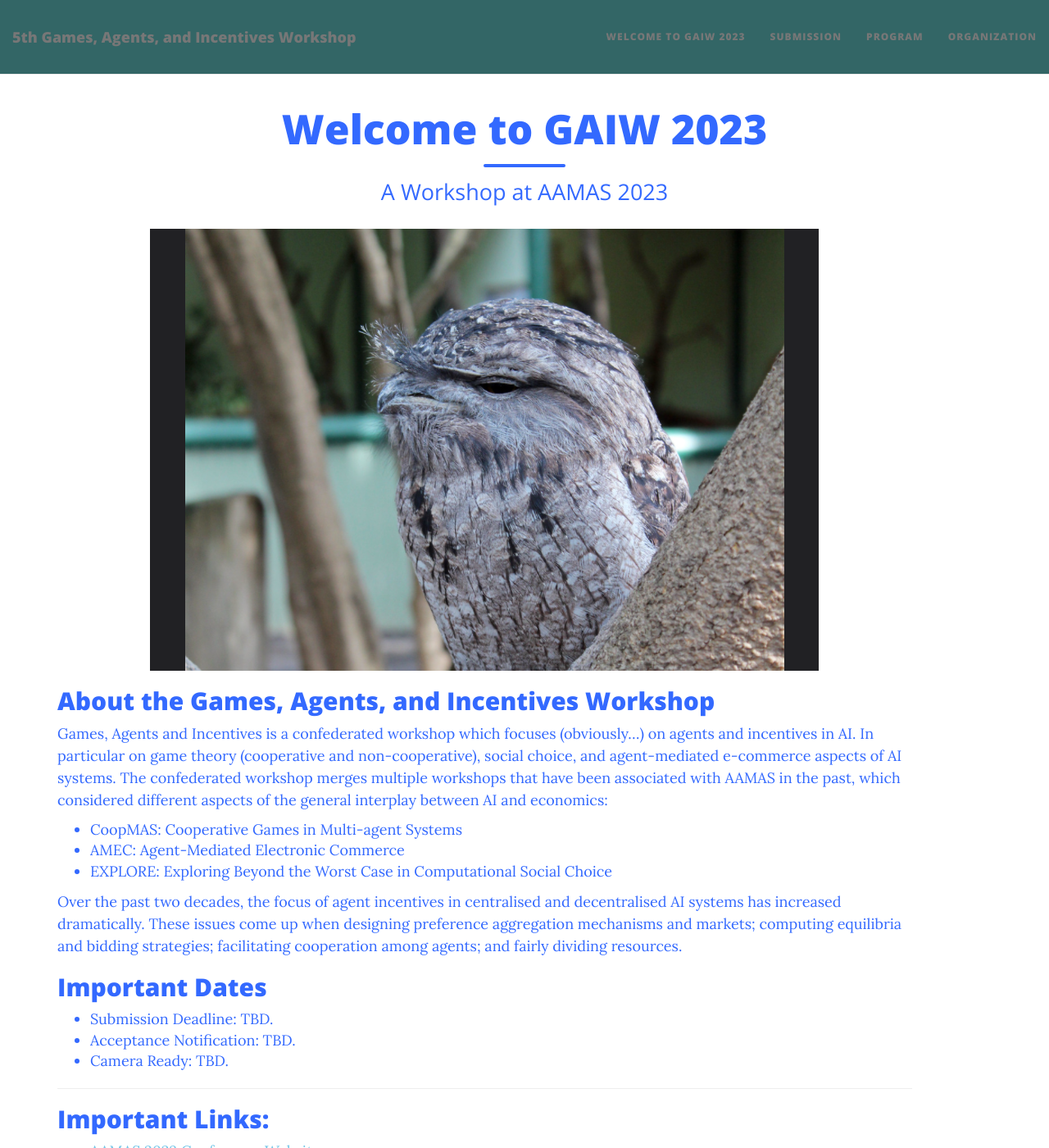
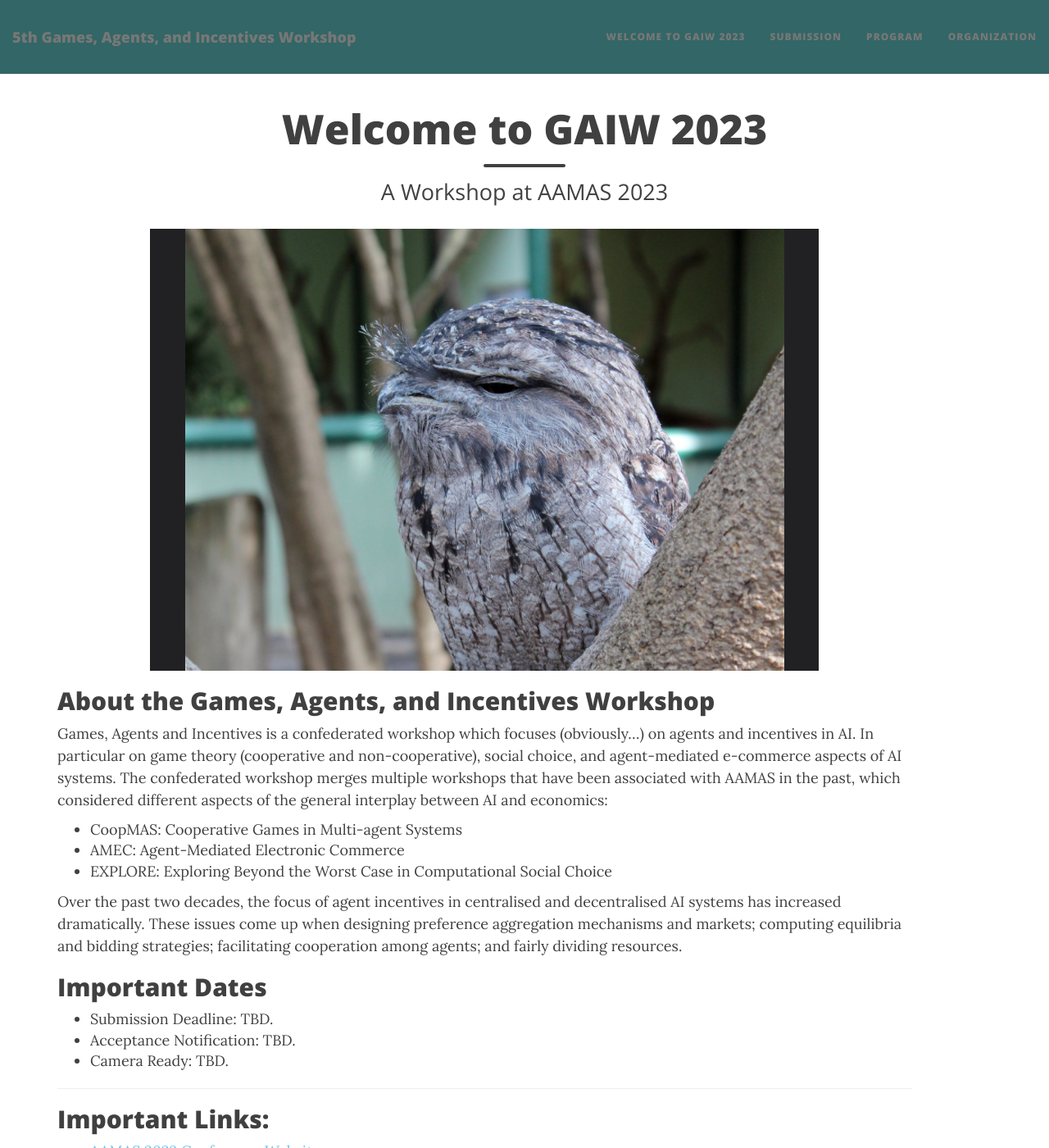
Before and after one commit to PrefLib/gaiw2023, a Jekyll site: the page built from index.md, in a window 1280 px wide and 1400 px high. Shown: the whole window at 82% size. Built offline with Jekyll 4.4.1, drawn with Linux system fonts in a browser that asks for light colours; nearby versions of some CDN libraries.

Commit message:
Revert "Update main.css"
This reverts commit e85970fb3abd0a1fe0db1a4e8697140a12ff2c50.

```diff
--- a/css/main.css
+++ b/css/main.css
@@ -9,7 +9,7 @@ layout: null
 body {
   font-family: 'Lora', 'Times New Roman', serif;
   font-size: 18px;
-  color: #3369FF;
+  color: #404040;
   position: relative;
   background-color: {{ site.page-col }};
   {% if site.page-img %}
```
